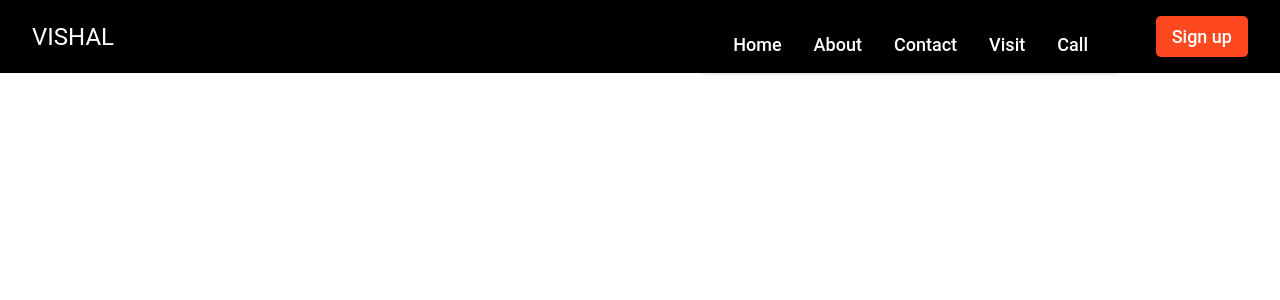
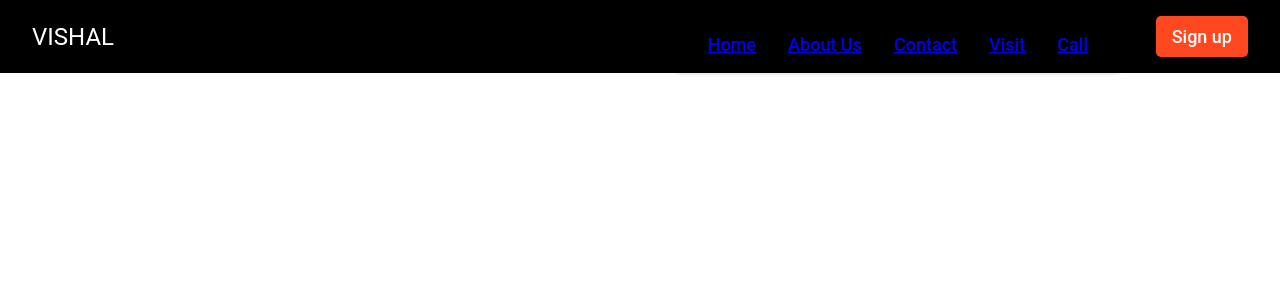
Before and after one commit to vishal18713/WDA_Project, a React (Create React App) app: page / in a window 1280 px wide. Shown: the top 300 px of the page. Built offline with nearby package versions, Linux system fonts and the light colour scheme.

Commit message:
Update Navbar links to use href attributes

```diff
--- a/src/components/Navbar/index.js
+++ b/src/components/Navbar/index.js
@@ -14,11 +14,11 @@ const Navbar = () => {
         <div className="Navbar_link">
           <div className="Navbar_link_logo">VISHAL</div>
           <div className="Navbar_link_container">
-                <p><a>Home</a></p>
-                <p><a>About</a></p>
-                <p><a>contact</a></p>
-                <p><a>visit</a></p>
-                <p><a>call</a></p>
+                <p><a href="/home">Home</a></p>
+                <p><a href="/about">About Us</a></p>
+                <p><a href="/contact">contact</a></p>
+                <p><a href="/visit">visit</a></p>
+                <p><a href="/call">call</a></p>
           </div>
         </div>
         <div className="Navbar_sign">
@@ -32,11 +32,11 @@ const Navbar = () => {
         {toggleMenu && (
         <div className="Navbar_menu_container scale-up-center">
           <div className="Navbar_menu_container_links">
-                <p><a>Home</a></p>
-                <p><a>About</a></p>
-                <p><a>contact</a></p>
-                <p><a>visit</a></p>
-                <p><a>call</a></p>
+                <p><a href="/home">Home</a></p>
+                <p><a href="/about">About Us</a></p>
+                <p><a href="/contact">contact</a></p>
+                <p><a href="/visit">visit</a></p>
+                <p><a href="/call">call</a></p>
           </div>
           <div className="Navbar_menu_container_links_sign">
 
```
